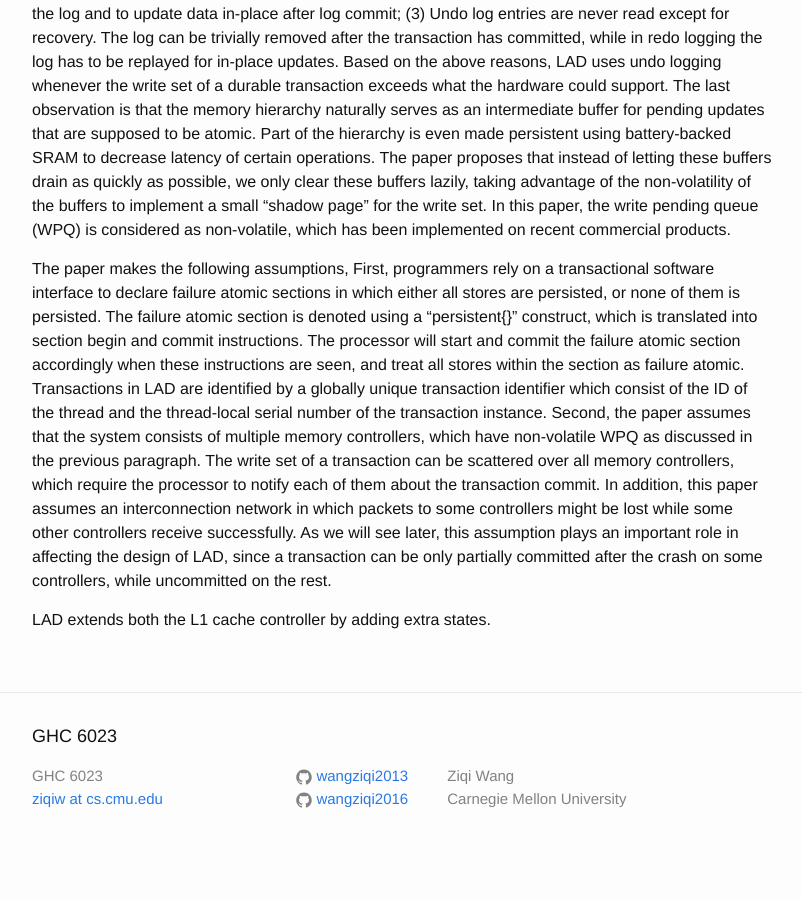
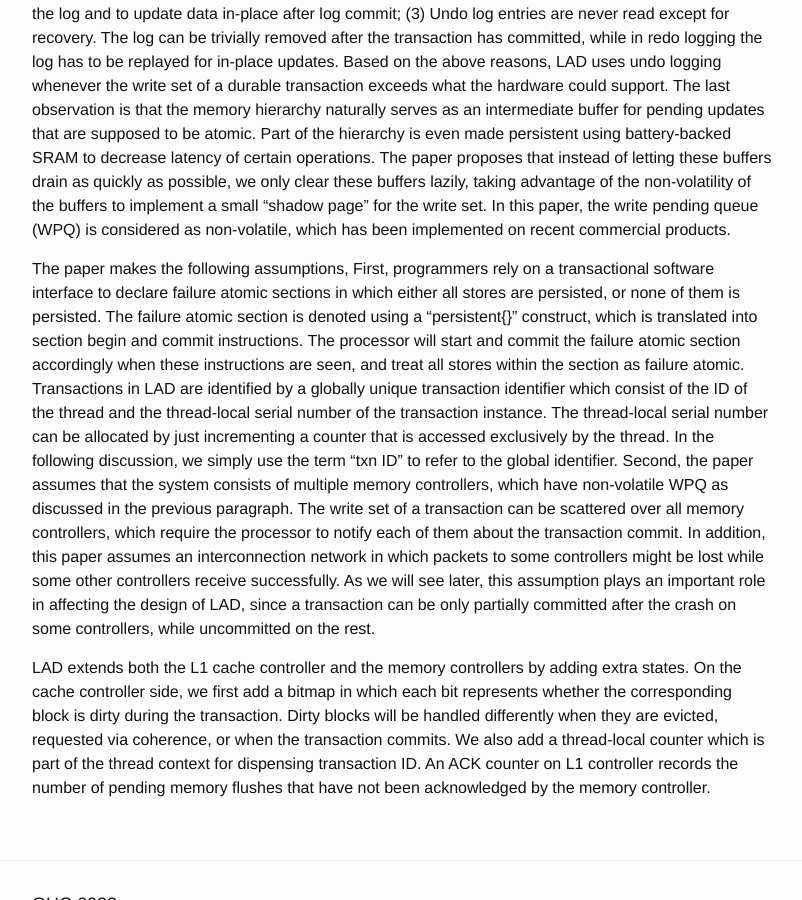
Before and after one commit to wangziqi2013/wangziqi2013.github.io, a Jekyll site: the page built from _posts/2019-12-11-lad.markdown, in a window 1280 px wide and 900 px high, scrolled down 1057 px. Shown: the whole window, without its empty margins (238-1040 px from the left). Built offline with Jekyll 4.4.1, drawn with Linux system fonts in a browser that asks for light colours; before the commit the page ends 1927 px from its top, so only the background shows below that.

Commit message:
Adding states

```diff
--- a/_posts/2019-12-11-lad.markdown
+++ b/_posts/2019-12-11-lad.markdown
@@ -49,12 +49,18 @@ atomic sections in which either all stores are persisted, or none of them is per
 using a "persistent{}" construct, which is translated into section begin and commit instructions. The processor will start
 and commit the failure atomic section accordingly when these instructions are seen, and treat all stores within the section
 as failure atomic. Transactions in LAD are identified by a globally unique transaction identifier which consist of the
-ID of the thread and the thread-local serial number of the transaction instance.
-Second, the paper assumes that the system consists of multiple memory controllers, which have non-volatile
-WPQ as discussed in the previous paragraph. The write set of a transaction can be scattered over all memory controllers,
-which require the processor to notify each of them about the transaction commit. In addition, this paper assumes an interconnection
-network in which packets to some controllers might be lost while some other controllers receive successfully. As we will see
-later, this assumption plays an important role in affecting the design of LAD, since a transaction can be only partially
-committed after the crash on some controllers, while uncommitted on the rest.
+ID of the thread and the thread-local serial number of the transaction instance. The thread-local serial number can be
+allocated by just incrementing a counter that is accessed exclusively by the thread. In the following discussion, we
+simply use the term "txn ID" to refer to the global identifier. Second, the paper assumes that the system consists of
+multiple memory controllers, which have non-volatile WPQ as discussed in the previous paragraph. The write set of a transaction
+can be scattered over all memory controllers, which require the processor to notify each of them about the transaction
+commit. In addition, this paper assumes an interconnection network in which packets to some controllers might be lost while
+some other controllers receive successfully. As we will see later, this assumption plays an important role in affecting
+the design of LAD, since a transaction can be only partially committed after the crash on some controllers, while uncommitted
+on the rest.
 
-LAD extends both the L1 cache controller by adding extra states.
+LAD extends both the L1 cache controller and the memory controllers by adding extra states. On the cache controller side,
+we first add a bitmap in which each bit represents whether the corresponding block is dirty during the transaction. Dirty
+blocks will be handled differently when they are evicted, requested via coherence, or when the transaction commits. We also
+add a thread-local counter which is part of the thread context for dispensing transaction ID. An ACK counter on L1 controller
+records the number of pending memory flushes that have not been acknowledged by the memory controller.
```
